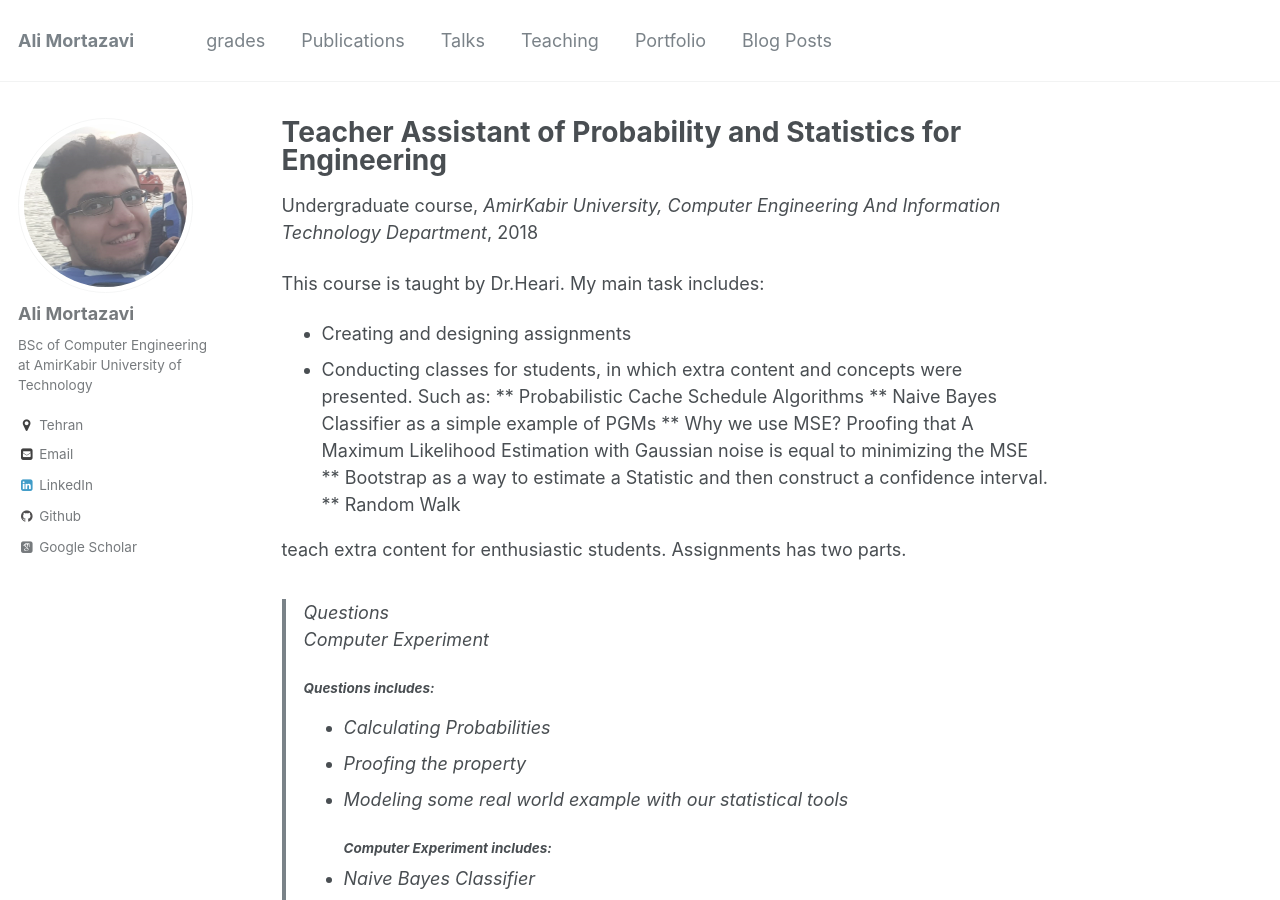
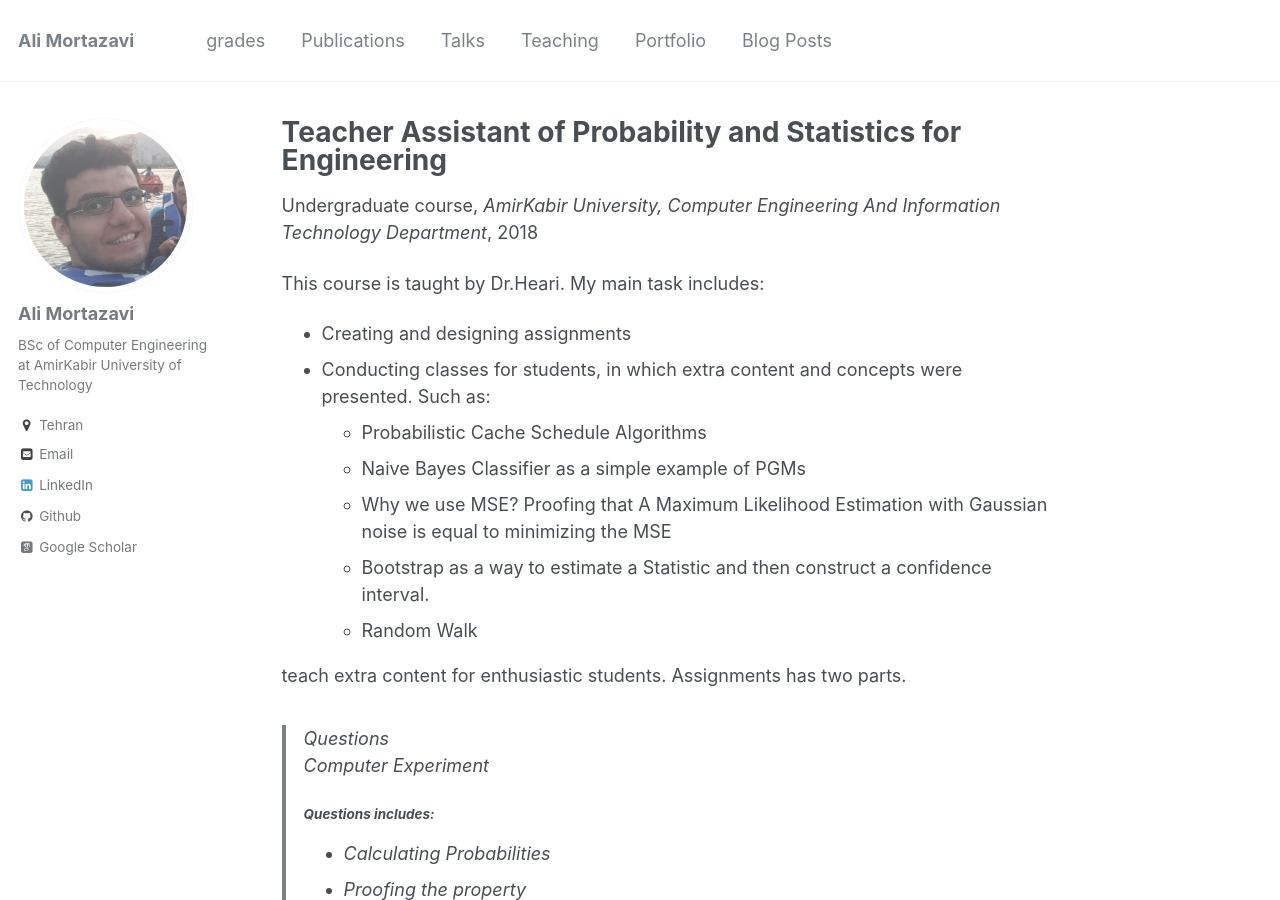
Before and after one commit to AliMorty/AliMorty.github.io, a Jekyll site: the page built from _teaching/2018-spring-teaching-1.md, in a window 1280 px wide and 900 px high. Built offline with Jekyll 4.4.1, drawn with Linux system fonts in a browser that asks for light colours; some web fonts are replaced.

```diff
--- a/_teaching/2018-spring-teaching-1.md
+++ b/_teaching/2018-spring-teaching-1.md
@@ -11,11 +11,12 @@ location: "Tehran, Iran"
 This course is taught by Dr.Heari. My main task includes: <br>
 * Creating and designing assignments
 * Conducting classes for students, in which extra content and concepts were presented. Such as:
-** Probabilistic Cache Schedule Algorithms
-** Naive Bayes Classifier as a simple example of PGMs
-** Why we use MSE? Proofing that A Maximum Likelihood Estimation with Gaussian noise is equal to minimizing the MSE
-** Bootstrap as a way to estimate a Statistic and then construct a confidence interval.
-** Random Walk
+    * Probabilistic Cache Schedule Algorithms
+    * Naive Bayes Classifier as a simple example of PGMs
+    * Why we use MSE? Proofing that A Maximum Likelihood Estimation with Gaussian noise is equal to minimizing the MSE
+    * Bootstrap as a way to estimate a Statistic and then construct a confidence interval.
+    * Random Walk
+
 
 teach extra content for enthusiastic students.
 Assignments has two parts.
```
